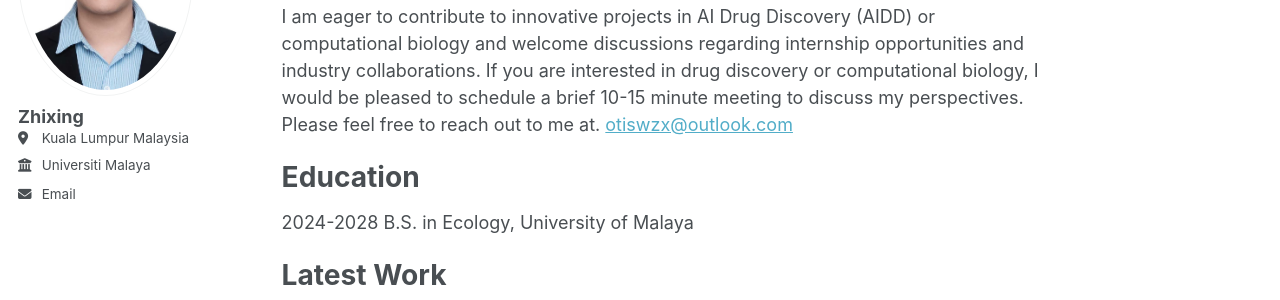
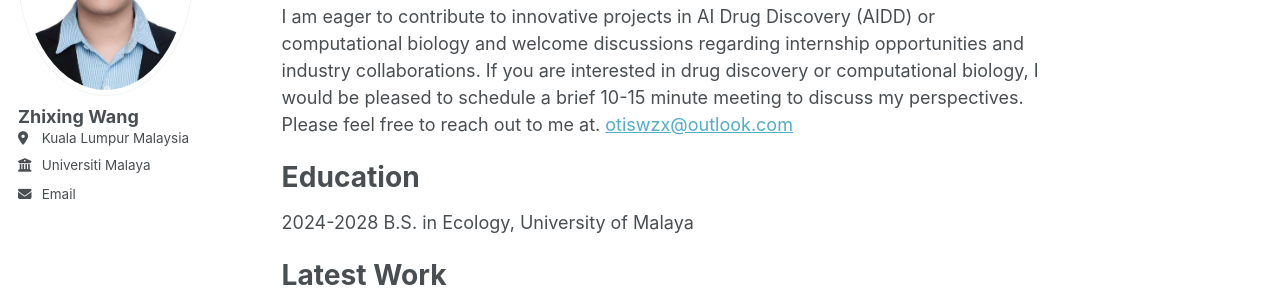
Before and after one commit to afrina-ceree/afrina-ceree.github.io, a Jekyll site: the page built from _pages/about.md, in a window 1280 px wide. Shown: the part 243-543 px from the top of the page. Built offline with Jekyll 4.4.1, drawn with Linux system fonts in a browser that asks for light colours; a script that is not in the unit is left out.

Commit message:
Update _config.yml

```diff
--- a/_config.yml
+++ b/_config.yml
@@ -24,7 +24,7 @@ repository               : "afrina-ceree/afrina-ceree.github.io"
 author:
   # Biographic information
   avatar           : "01.pic.jpg"
-  name             : "Zhixing"
+  name             : "Zhixing Wang"
   location         : "Kuala Lumpur Malaysia"
   employer         : "Universiti Malaya"
   email            : "otiswzx@outlook.com"
```
